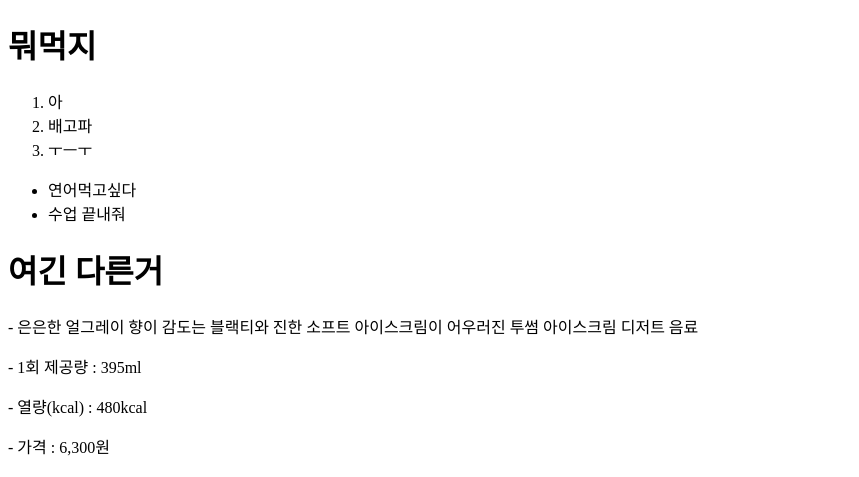
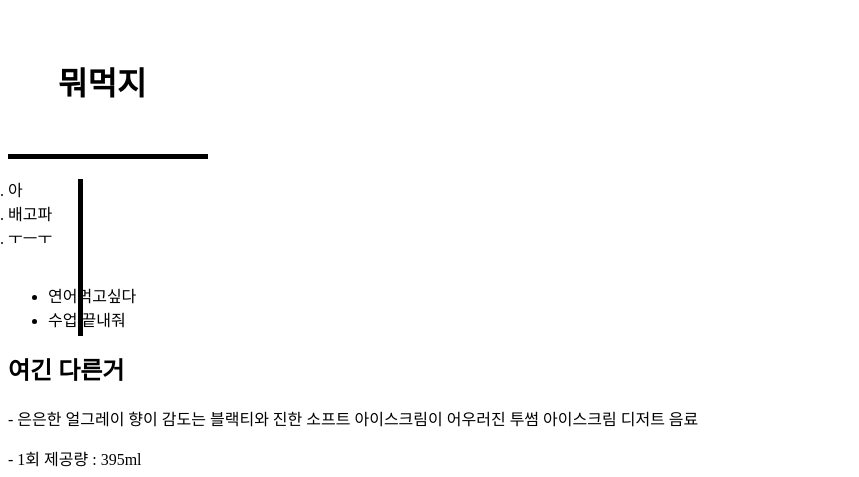
Before and after one commit to jina0404/web, a plain HTML site: page 2.html in a window 1280 px wide. Shown: the top 477 px of the page, without its empty margins (0-859 px from the left). Drawn offline with Linux system fonts and the light colour scheme.

Commit message:
Add files via upload

```diff
--- a/2.html
+++ b/2.html
@@ -3,7 +3,21 @@
   <head>
     <meta charset="utf-8">
     <title>배고팡</title>
+    <style media="screen">
+
+ h1 {border-bottom: 5px black solid;
+ padding : 50px;
+width : 100px;
+margin: 0px;}
+
+ol {border-right: 5px solid black;
+display: inline;
+width : 100px;
+padding: 70px;
+margin: 0px;}
+    </style>
   </head>
+
   <body>
 <h1>뭐먹지</h1>
   </body>
@@ -19,7 +33,7 @@
   <li>수업 끝내줘</li>
 </ul>
 
-  <h1>여긴 다른거</h1>
+  <h2>여긴 다른거</h2>
   <p> - 은은한 얼그레이 향이 감도는  블랙티와 진한 소프트 아이스크림이 어우러진 투썸  아이스크림 디저트 음료
 
 <p>- 1회 제공량 : 395ml </p>
```
Also changed, not shown: index.html (+3 -0 lines).
